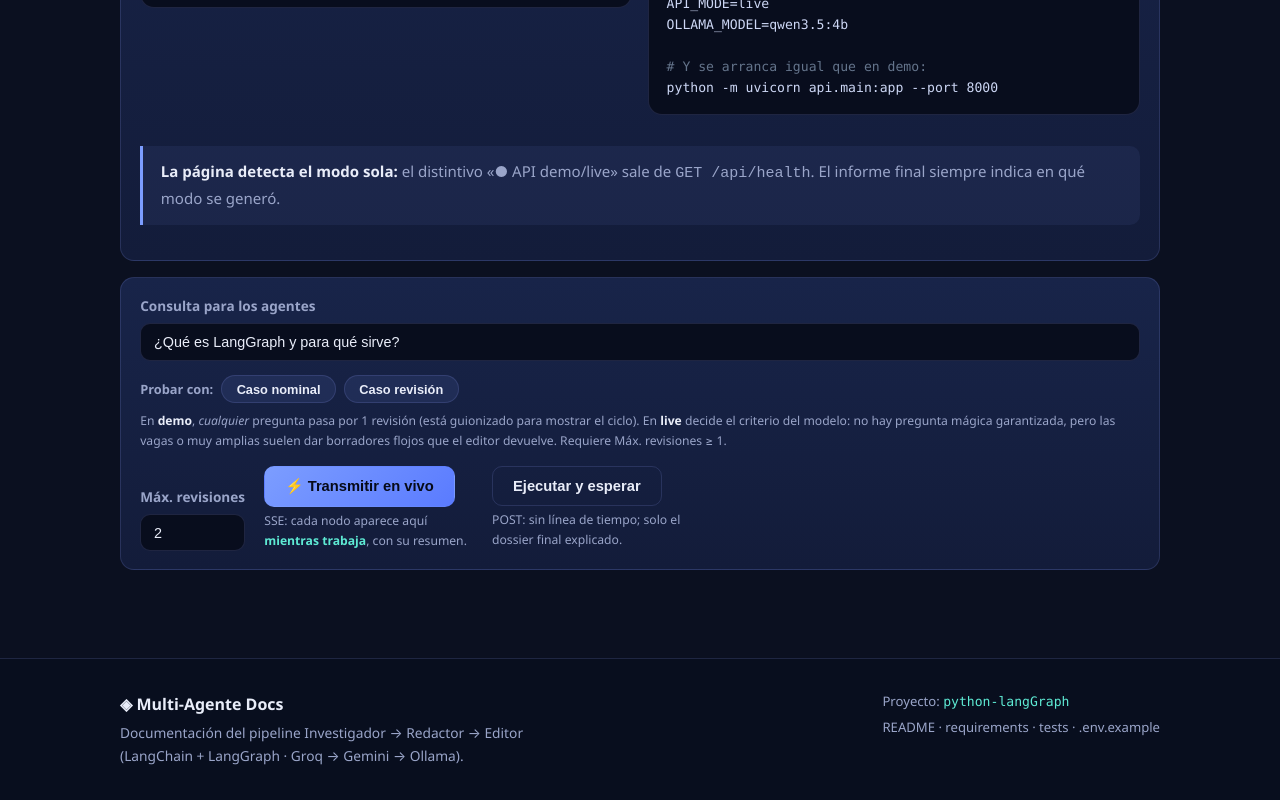
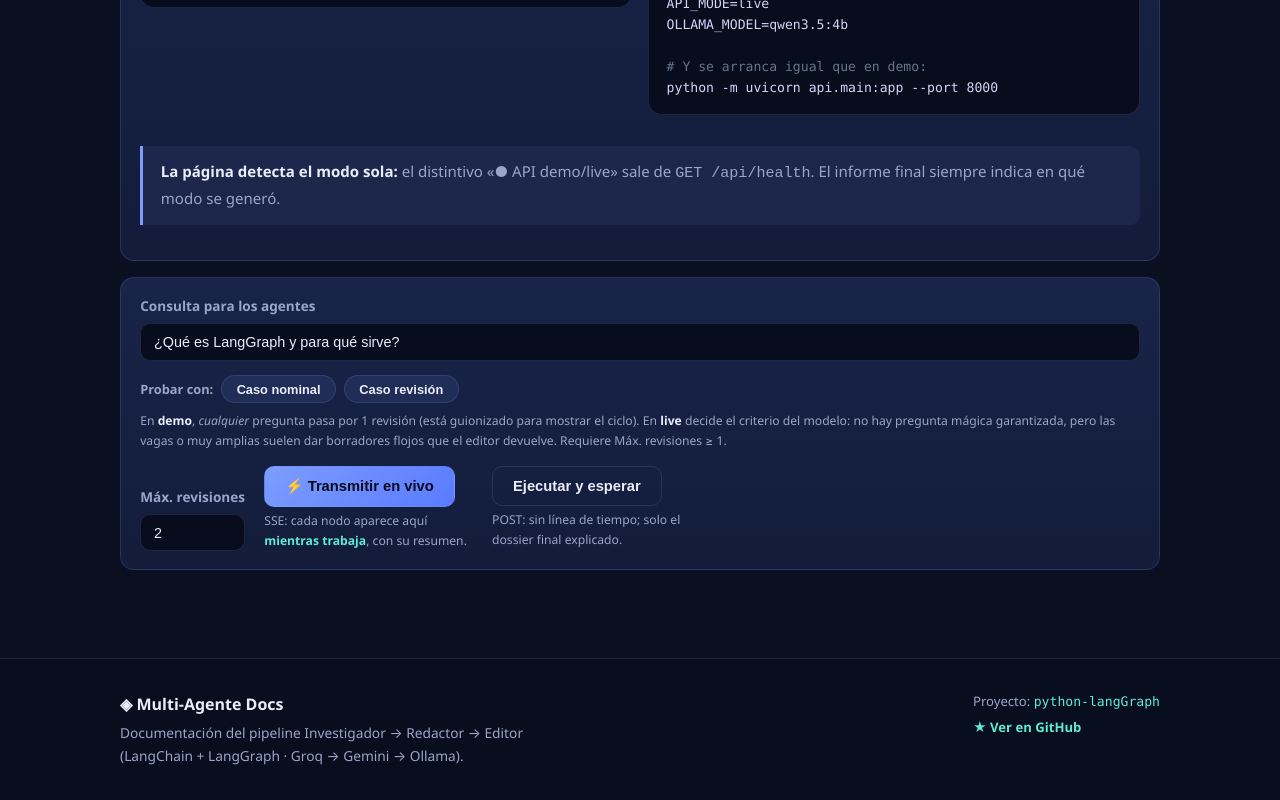
Before and after one commit to ShadeVI/LangGraph-Test-Guide, an Angular app in the folder docs-site/: page /demo in a window 1280 px wide. Shown: the part 1617-2417 px from the top of the page. Built offline with nearby package versions, Linux system fonts and the light colour scheme.

Commit message:
Add GitHub repo links to home hero and footer

```diff
--- a/docs-site/src/app/footer/footer.component.ts
+++ b/docs-site/src/app/footer/footer.component.ts
@@ -14,7 +14,9 @@
         </div>
         <div class="foot-links">
           <span>Proyecto: <code>python-langGraph</code></span>
-          <span>README · requirements · tests · .env.example</span>
+          <a href="https://github.com/ShadeVI/LangGraph-Test-Guide" target="_blank" rel="noopener"
+            >★ Ver en GitHub</a
+          >
         </div>
       </div>
     </footer>
@@ -36,6 +38,8 @@
       }
       .foot-inner p { color: var(--muted); font-size: 0.86rem; margin: 0.3rem 0 0; max-width: 52ch; }
       .foot-links { display: grid; gap: 0.3rem; color: var(--muted); font-size: 0.82rem; align-content: start; }
+      .foot-links a { color: var(--accent-2); text-decoration: none; font-weight: 700; }
+      .foot-links a:hover { text-decoration: underline; }
       code { font-family: var(--mono); color: var(--accent-2); }
     `,
   ],
--- a/docs-site/src/app/hero/hero.component.ts
+++ b/docs-site/src/app/hero/hero.component.ts
@@ -23,6 +23,13 @@
           <div class="cta">
             <a class="btn primary" (click)="go('proyecto')">Ver el proyecto</a>
             <a class="btn ghost" (click)="go('uso')">Guía de uso técnico</a>
+            <a
+              class="btn ghost"
+              href="https://github.com/ShadeVI/LangGraph-Test-Guide"
+              target="_blank"
+              rel="noopener"
+              >★ GitHub</a
+            >
           </div>
         </div>
 
@@ -62,6 +69,7 @@
       .hero .lead strong { color: var(--text); }
       .cta { display: flex; gap: 0.75rem; flex-wrap: wrap; margin-top: 1.5rem; }
       .cta a { cursor: pointer; }
+      .cta a[href] { text-decoration: none; }
 
       .pipe {
         display: flex;
```
